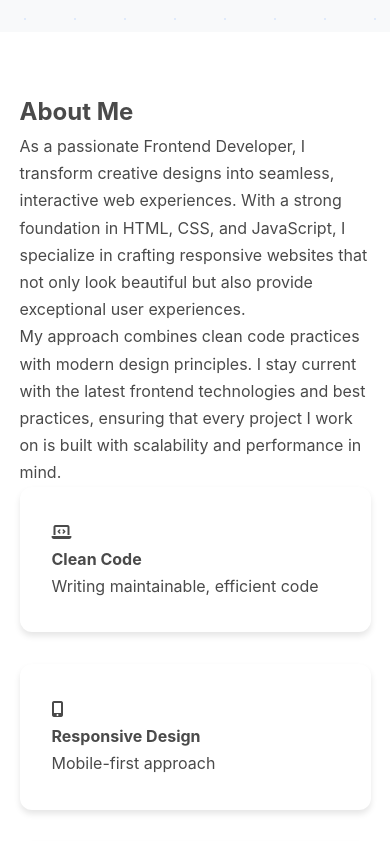
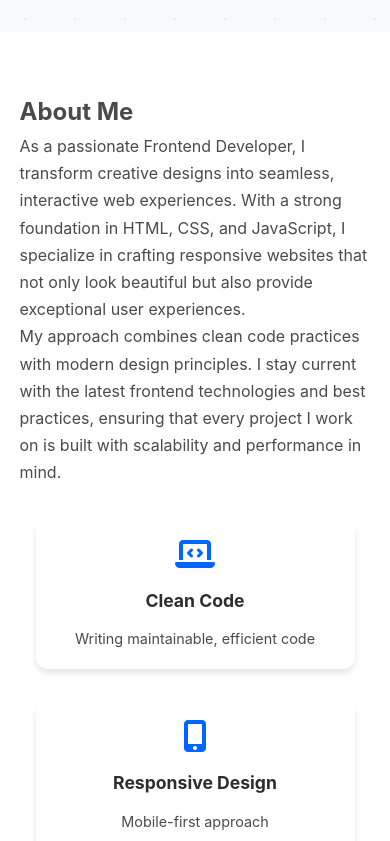
Before and after one commit to temple7447/priceprofollo, a plain HTML site: page index.html in a window 390 px wide. Shown: the part 1156-1997 px from the top of the page. Drawn offline with Linux system fonts and the light colour scheme.

Commit message:
Update logo name and enhance key points layout for better responsiveness

```diff
--- a/index.html
+++ b/index.html
@@ -9,7 +9,7 @@
 </head>
 <body>
     <nav>
-        <div class="logo">Prince Okima</div>
+        <div class="logo">Prince Oghenenyore Okima</div>
         <div class="hamburger">
             <span></span>
             <span></span>
--- a/styles.css
+++ b/styles.css
@@ -338,20 +338,69 @@ section:nth-child(even) {
 
 .key-points {
     display: grid;
-    grid-template-columns: repeat(3, 1fr);
+    grid-template-columns: repeat(auto-fit, minmax(250px, 1fr));
     gap: 2rem;
+    width: 100%;
+    margin: 2rem 0;
 }
 
 .point {
-    padding: 2rem;
     background: white;
     border-radius: 12px;
     box-shadow: var(--shadow);
+    padding: 1.5rem;
     transition: transform 0.3s ease;
+    display: flex;
+    flex-direction: column;
+    align-items: center;
+    text-align: center;
 }
 
-.point:hover {
-    transform: translateY(-5px);
+.point i {
+    font-size: 2rem;
+    color: var(--secondary-color);
+    margin-bottom: 1rem;
+}
+
+.point h4 {
+    color: var(--heading-color);
+    font-size: 1.2rem;
+    margin-bottom: 0.8rem;
+    word-wrap: break-word;
+}
+
+.point p {
+    color: var(--text-color);
+    font-size: 0.95rem;
+    line-height: 1.5;
+    max-width: 100%;
+    word-wrap: break-word;
+    overflow-wrap: break-word;
+}
+
+@media (max-width: 768px) {
+    .key-points {
+        grid-template-columns: 1fr;
+        padding: 0 1rem;
+    }
+
+    .point {
+        padding: 1.2rem;
+    }
+
+    .point h4 {
+        font-size: 1.1rem;
+    }
+
+    .point p {
+        font-size: 0.9rem;
+    }
+}
+
+@media (min-width: 769px) and (max-width: 1024px) {
+    .key-points {
+        grid-template-columns: repeat(2, 1fr);
+    }
 }
 
 .skills-grid {
```
Also changed, not shown: 1 other file.
